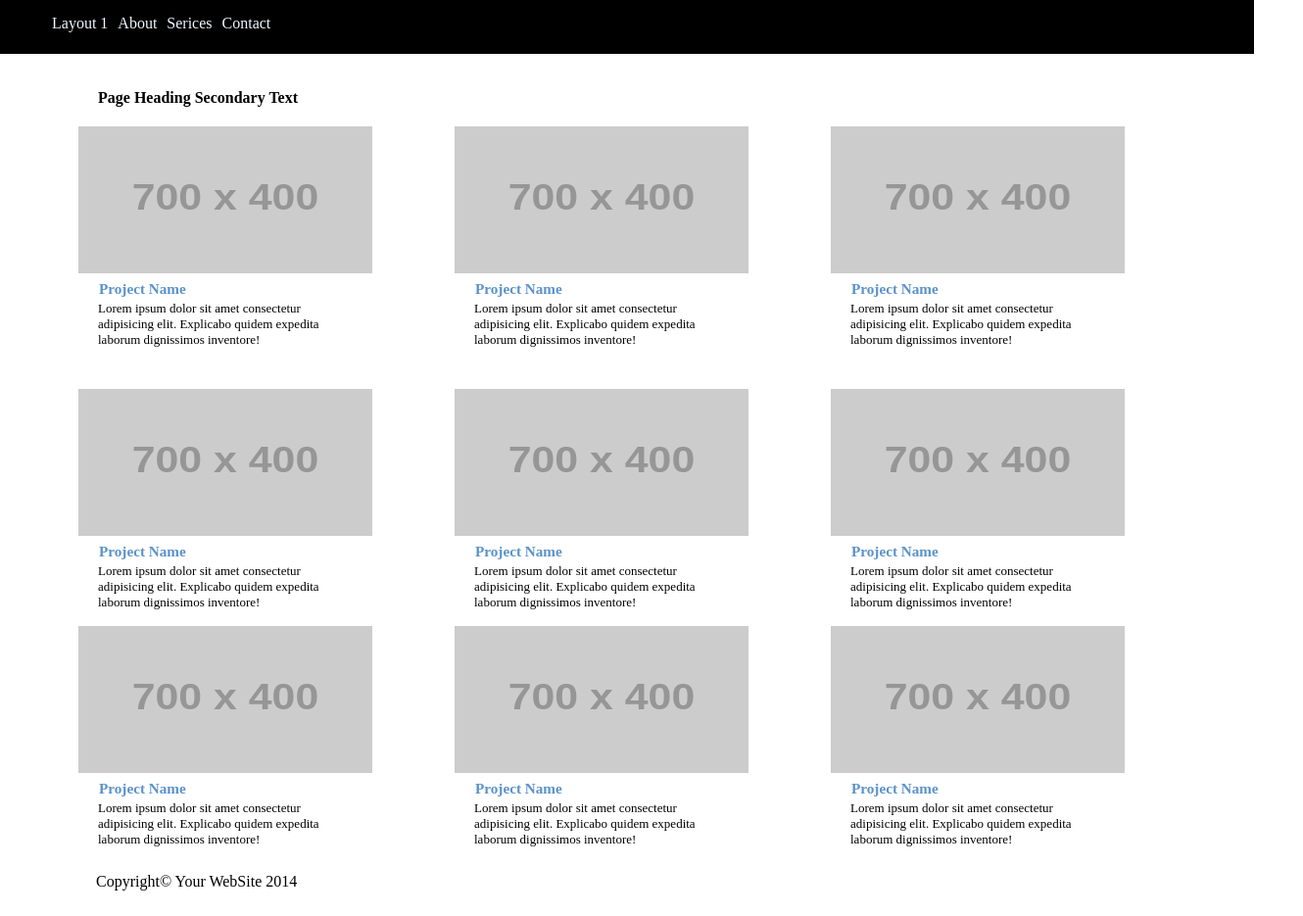
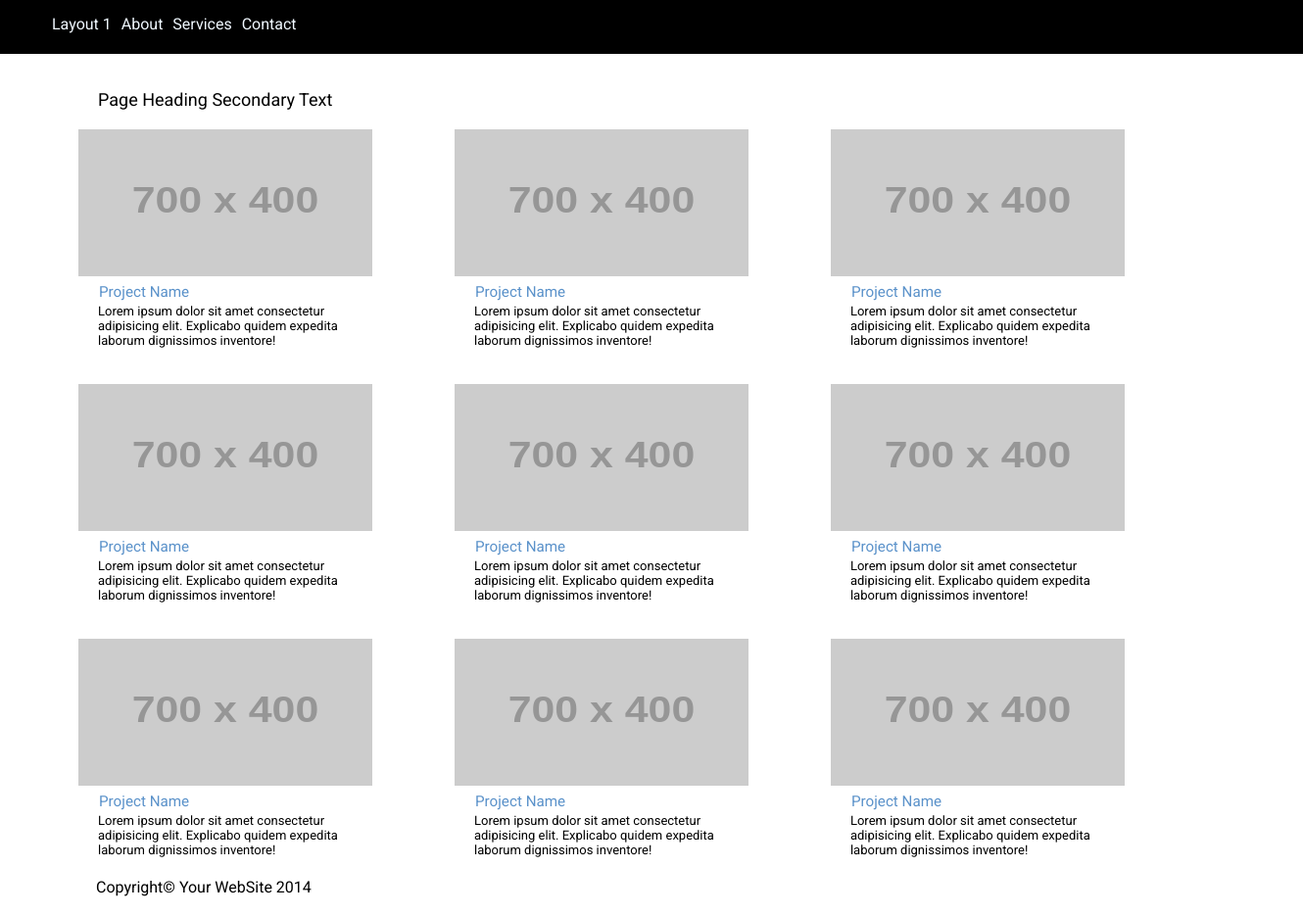
Before and after one commit to AmitPaswan18/layout3, a plain HTML site: page index.html in a window 1280 px wide. Shown: the whole page at 98% size, 1330 px wide, since content can reach past the window. Drawn offline with Linux system fonts and the light colour scheme; placeholder pictures from the web are drawn by us.

Commit message:
font added

```diff
--- a/index.html
+++ b/index.html
@@ -4,48 +4,33 @@
     <meta charset="UTF-8" />
     <meta name="viewport" content="width=device-width, initial-scale=1.0" />
     <title>Layout-1</title>
+    <link rel="preconnect" href="https://fonts.googleapis.com" />
+    <link rel="preconnect" href="https://fonts.gstatic.com" crossorigin />
+    <link
+      href="https://fonts.googleapis.com/css2?family=Poppins:wght@200&family=Roboto:ital,wght@0,100;0,400;0,900;1,300;1,500&display=swap"
+      rel="stylesheet" />
     <link rel="stylesheet" href="style.css" />
   </head>
   <body>
     <nav>
       <div class="box1">
         <ul>
-          <span>Layout 1</span>
-          <span>About </span>
-          <span>Serices</span>
-          <span>Contact</span>
+          <span class="navbar-item">Layout 1</span>
+          <span class="navbar-item">About </span>
+          <span class="navbar-item">Services</span>
+          <span class="navbar-item">Contact</span>
         </ul>
       </div>
     </nav>
     <div class="container">
       <div class="main-card">
         <div class="heading">
-          <h4>Page Heading Secondary Text</h4>
+          <h4 class="page-heading">Page Heading Secondary Text</h4>
         </div>
-        <img src="https://placehold.co/700x400" alt="" />
+        <img class="card-image" src="https://placehold.co/700x400" alt="" />
         <div class="card">
-          <h3>Project Name</h3>
-          <p>
-            Lorem ipsum dolor sit amet consectetur adipisicing elit. Explicabo
-            quidem expedita laborum dignissimos inventore!
-          </p>
-        </div>
-      </div>
-      <div class="main-card">
-        <img src="https://placehold.co/700x400" alt="" />
-        <div class="card">
-          <h3>Project Name</h3>
-          <p>
-            Lorem ipsum dolor sit amet consectetur adipisicing elit. Explicabo
-            quidem expedita laborum dignissimos inventore!
-          </p>
-        </div>
-      </div>
-      <div class="main-card">
-        <img src="https://placehold.co/700x400" alt="" />
-        <div class="card">
-          <h3>Project Name</h3>
-          <p>
+          <h3 class="card-name">Project Name</h3>
+          <p class="card-title">
             Lorem ipsum dolor sit amet consectetur adipisicing elit. Explicabo
             quidem expedita laborum dignissimos inventore!
           </p>
@@ -53,10 +38,10 @@
       </div>
       <div class="main-card">
         <div class="heading"></div>
-        <img src="https://placehold.co/700x400" alt="" />
+        <img class="card-image" src="https://placehold.co/700x400" alt="" />
         <div class="card">
-          <h3>Project Name</h3>
-          <p>
+          <h3 class="card-name">Project Name</h3>
+          <p class="card-title">
             Lorem ipsum dolor sit amet consectetur adipisicing elit. Explicabo
             quidem expedita laborum dignissimos inventore!
           </p>
@@ -64,10 +49,10 @@
       </div>
       <div class="main-card">
         <div class="heading"></div>
-        <img src="https://placehold.co/700x400" alt="" />
+        <img class="card-image" src="https://placehold.co/700x400" alt="" />
         <div class="card">
-          <h3>Project Name</h3>
-          <p>
+          <h3 class="card-name">Project Name</h3>
+          <p class="card-title">
             Lorem ipsum dolor sit amet consectetur adipisicing elit. Explicabo
             quidem expedita laborum dignissimos inventore!
           </p>
@@ -75,103 +60,74 @@
       </div>
       <div class="main-card">
         <div class="heading"></div>
-        <img src="https://placehold.co/700x400" alt="" />
+        <img class="card-image" src="https://placehold.co/700x400" alt="" />
         <div class="card">
-          <h3>Project Name</h3>
-          <p>
+          <h3 class="card-name">Project Name</h3>
+          <p class="card-title">
             Lorem ipsum dolor sit amet consectetur adipisicing elit. Explicabo
             quidem expedita laborum dignissimos inventore!
           </p>
         </div>
       </div>
       <div class="main-card">
-        <img src="https://placehold.co/700x400" alt="" />
+        <div class="heading"></div>
+        <img class="card-image" src="https://placehold.co/700x400" alt="" />
         <div class="card">
-          <h3>Project Name</h3>
-          <p>
+          <h3 class="card-name">Project Name</h3>
+          <p class="card-title">
             Lorem ipsum dolor sit amet consectetur adipisicing elit. Explicabo
             quidem expedita laborum dignissimos inventore!
           </p>
         </div>
       </div>
       <div class="main-card">
-        <img src="https://placehold.co/700x400" alt="" />
+        <div class="heading"></div>
+        <img class="card-image" src="https://placehold.co/700x400" alt="" />
         <div class="card">
-          <h3>Project Name</h3>
-          <p>
+          <h3 class="card-name">Project Name</h3>
+          <p class="card-title">
             Lorem ipsum dolor sit amet consectetur adipisicing elit. Explicabo
             quidem expedita laborum dignissimos inventore!
           </p>
         </div>
       </div>
       <div class="main-card">
-        <img src="https://placehold.co/700x400" alt="" />
+        <div class="heading"></div>
+        <img class="card-image" src="https://placehold.co/700x400" alt="" />
         <div class="card">
-          <h3>Project Name</h3>
-          <p>
+          <h3 class="card-name">Project Name</h3>
+          <p class="card-title">
+            Lorem ipsum dolor sit amet consectetur adipisicing elit. Explicabo
+            quidem expedita laborum dignissimos inventore!
+          </p>
+        </div>
+      </div>
+      <div class="main-card">
+        <div class="heading"></div>
+        <img class="card-image" src="https://placehold.co/700x400" alt="" />
+        <div class="card">
+          <h3 class="card-name">Project Name</h3>
+          <p class="card-title">
+            Lorem ipsum dolor sit amet consectetur adipisicing elit. Explicabo
+            quidem expedita laborum dignissimos inventore!
+          </p>
+        </div>
+      </div>
+      <div class="main-card">
+        <div class="heading"></div>
+        <img class="card-image" src="https://placehold.co/700x400" alt="" />
+        <div class="card">
+          <h3 class="card-name">Project Name</h3>
+          <p class="card-title">
             Lorem ipsum dolor sit amet consectetur adipisicing elit. Explicabo
             quidem expedita laborum dignissimos inventore!
           </p>
         </div>
       </div>
     </div>
-    <!-- card  -->
-    <!-- <div class="line1">
-    <div class="main-card">
-        <div class="heading">
-            <h4>Page Heading Secondary Text</h4>
-
-        </div>
-        <div class="card"></div>
-        <h3>Project Name</h3>
-        <p> Lorem ipsum dolor sit amet consectetur adipisicing elit. Explicabo quidem expedita laborum dignissimos inventore!</p>
-    </div>
-    <div class="main-card">
-        <img src="https://placehold.co/700x400" alt="">
-        <h3>Project Name</h3>
-        <p> Lorem ipsum dolor sit amet consectetur adipisicing elit. Explicabo quidem expedita laborum dignissimos inventore!</p>
-    </div>
-    <div class="main-card">
-        <div class="card"></div>
-        <h3>Project Name</h3>
-        <p> Lorem ipsum dolor sit amet consectetur adipisicing elit. Explicabo quidem expedita laborum dignissimos inventore!</p>
-    </div>
-<div class="line2">
-    <div class="main-card">
-        <div class="card"></div>
-        <h3>Project Name</h3>
-        <p> Lorem ipsum dolor sit amet consectetur adipisicing elit. Explicabo quidem expedita laborum dignissimos inventore!</p>
-    </div>
-    <div class="main-card">
-        <div class="card"></div>
-        <h3>Project Name</h3>
-        <p> Lorem ipsum dolor sit amet consectetur adipisicing elit. Explicabo quidem expedita laborum dignissimos inventore!</p>
-    </div>
-    <div class="main-card">
-        <div class="card"></div>
-        <h3>Project Name</h3>
-        <p> Lorem ipsum dolor sit amet consectetur adipisicing elit. Explicabo quidem expedita laborum dignissimos inventore!</p>
-    </div>
-</div>
-<div class="line1">
-    <div class="main-card">
-        <div class="card"></div>
-        <h3>Project Name</h3>
-        <p> Lorem ipsum dolor sit amet consectetur adipisicing elit. Explicabo quidem expedita laborum dignissimos inventore!</p>
-    </div>
-    <div class="main-card">
-        <div class="card"></div>
-        <h3>Project Name</h3>
-        <p> Lorem ipsum dolor sit amet consectetur adipisicing elit. Explicabo quidem expedita laborum dignissimos inventore!</p>
-    </div>
-    <div class="main-card">
-        <div class="card"></div>
-        <h3>Project Name</h3>
-        <p> Lorem ipsum dolor sit amet consectetur adipisicing elit. Explicabo quidem expedita laborum dignissimos inventore!</p>
-    </div> -->
 
     <footer>
-      <div class="footers">Copyright&#169; Your WebSite 2014</div>
+      <div class="footer">Copyright&#169; Your WebSite 2014</div>
     </footer>
   </body>
 </html>
--- a/style.css
+++ b/style.css
@@ -1,6 +1,12 @@
+
+
 * {
     margin: 0;
     padding: 0;
+    font-weight: 400;
+
+    font-family: 'Poppins', sans-serif;
+font-family: 'Roboto', sans-serif;
 }
 
 /* navbar */
@@ -10,21 +16,22 @@
     padding-top: 15px;
     padding-left: 50px;
     height: 40px;
+    width: 100%;
 
 }
-
-h3 {
-    color: #5B92CA;
-}
-
-span {
+.navbar-item {
     margin: 3px;
 }
 
 /* card */
+.page-heading{
+    font-size: large;
+    width: 400px;
+    font-weight: 500;
 
+}
 
-img{
+.card-image{
     height: 150px;
     width: 300px;
 }
@@ -44,17 +51,20 @@ img{
 
 }
 
-h3 {
+.card-name {
+    color: #5B92CA;
     margin: 3px;
 }
 
 
-p {
+
+
+.card-title {
     margin: 2px;
     font-size: small;
 }
 
-.footers {
+.footer {
     text-align: start;
     padding-left: 78px;
     margin: 20px 20px;
@@ -65,3 +75,14 @@ p {
     margin: 20px 20px;
     font-size: medium;
 }
+
+
+
+
+@media screen and (max-width: 768px) {
+    .box1 {
+        width: 100%;
+    }
+
+
+}
```
